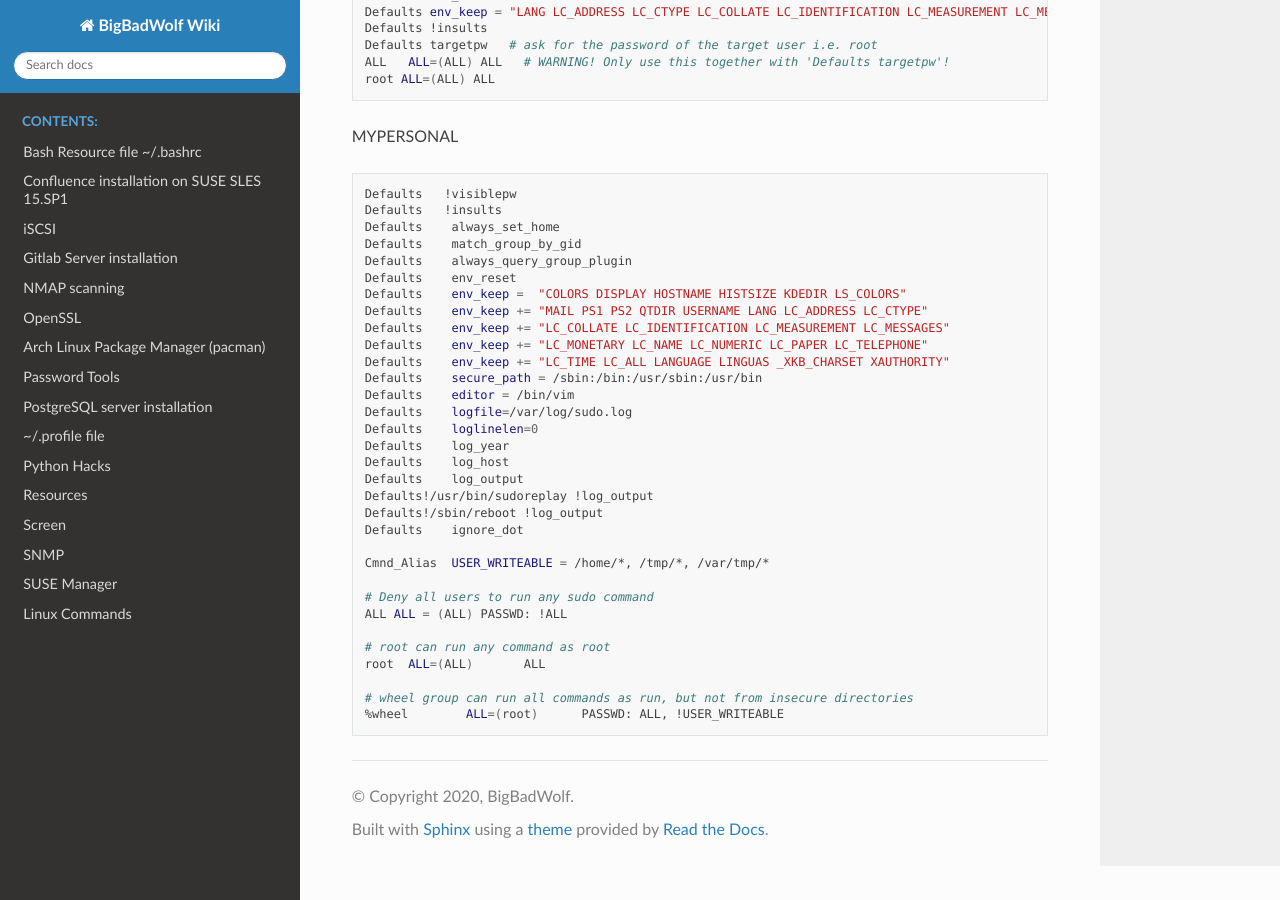
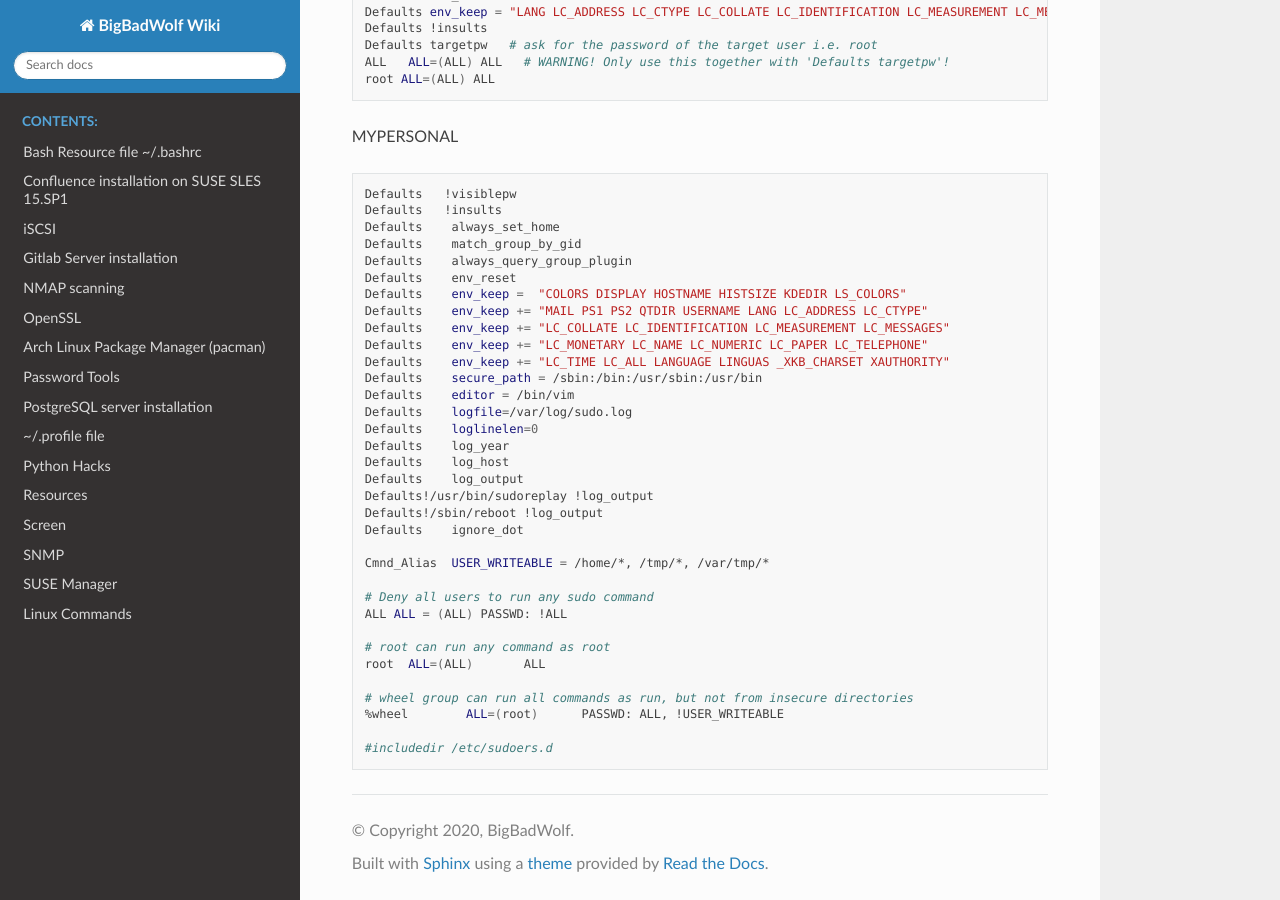
Before and after one commit to p3ll1n0r3/readthedocs, a Sphinx documentation site: the page built from docs/sudoers.rst, in a window 1280 px wide and 900 px high, scrolled down 680 px. Built offline with Sphinx 7.4.7 and the Read the Docs theme 2.0.0, drawn with Linux system fonts in a browser that asks for light colours.

Commit message:
Update sudoers.rst

```diff
--- a/docs/sudoers.rst
+++ b/docs/sudoers.rst
@@ -73,3 +73,5 @@ MYPERSONAL
 
   # wheel group can run all commands as run, but not from insecure directories
   %wheel	ALL=(root)  	PASSWD:	ALL, !USER_WRITEABLE
+
+  #includedir /etc/sudoers.d
```
